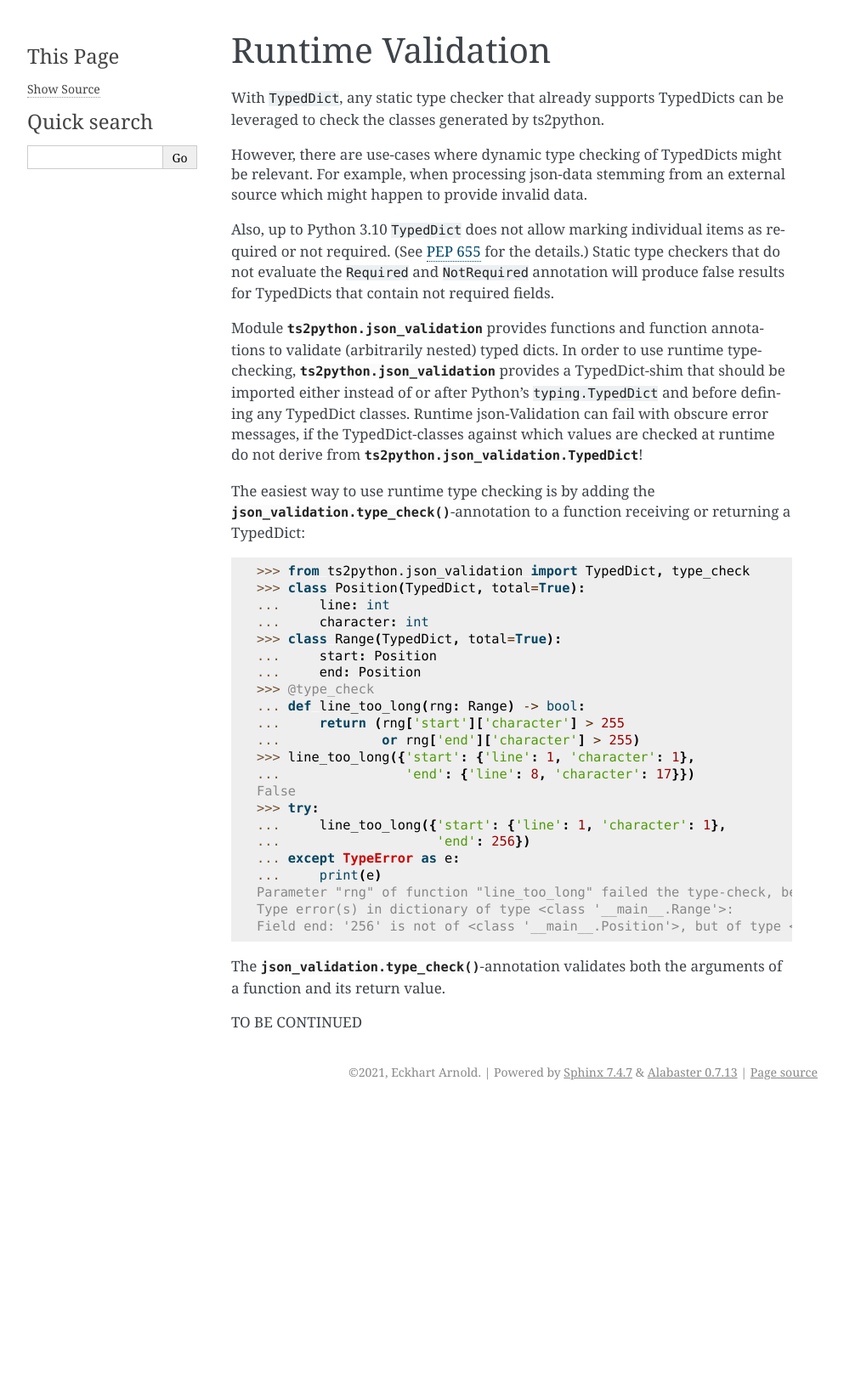
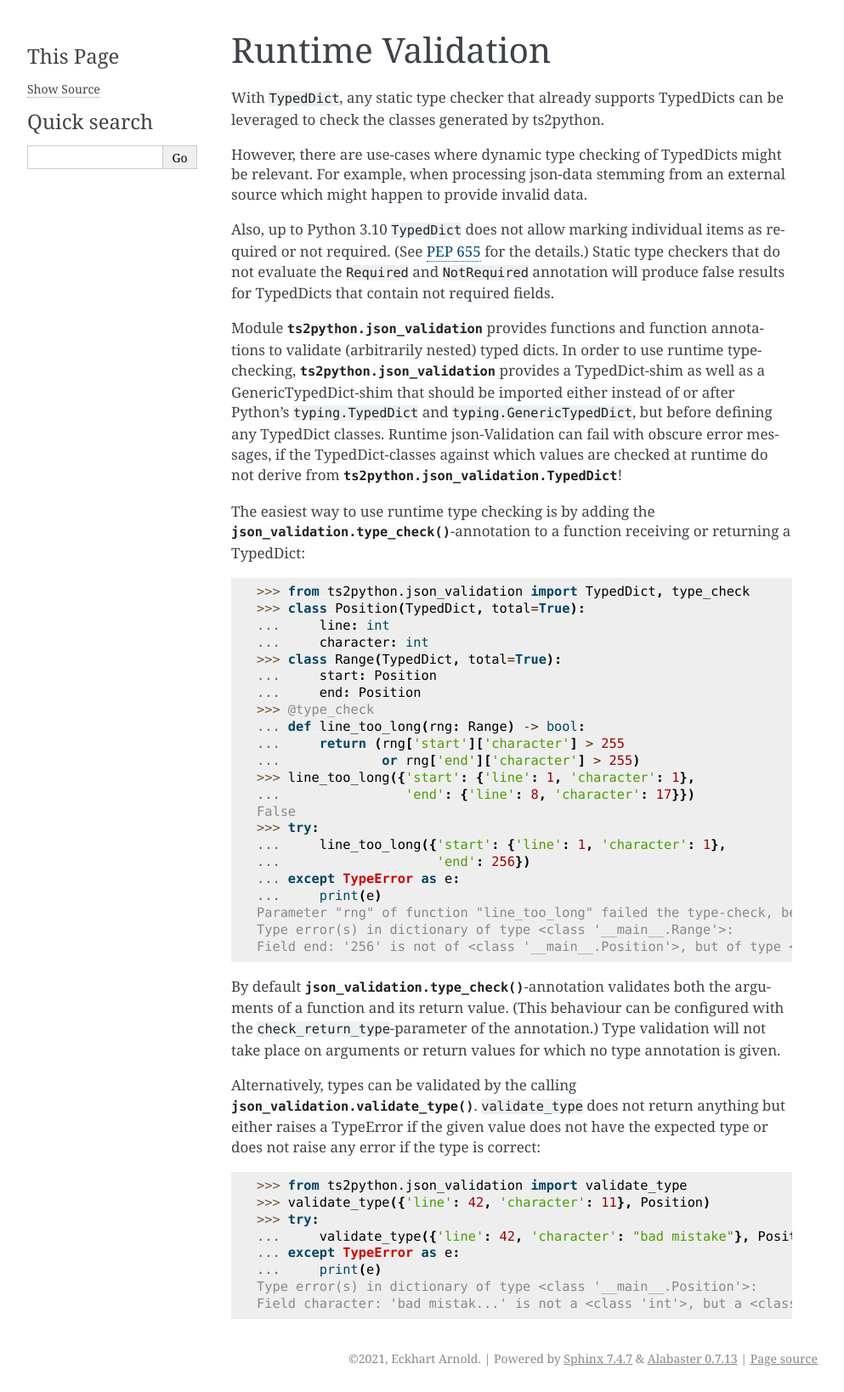
Before and after one commit to jecki/ts2python, a Sphinx documentation site: the page built from docs/Validation.rst, in a window 1280 px wide. Shown: the whole page at 85% size, without its empty margins (148-1141 px from the left). Built offline with Sphinx 7.4.7, drawn with Linux system fonts in a browser that asks for light colours; before the commit the page ends 1301 px from its top, so only the background shows below that.

Commit message:
documentation extended

```diff
--- a/docs/Validation.rst
+++ b/docs/Validation.rst
@@ -20,8 +20,9 @@ fields.
 Module :py:mod:`ts2python.json_validation` provides functions
 and function annotations to validate (arbitrarily nested) typed dicts.
 In order to use runtime type-checking, :py:mod:`ts2python.json_validation`
-provides a TypedDict-shim that should be imported either instead of
-or after Python's ``typing.TypedDict`` and before defining any
+provides a TypedDict-shim as well as a GenericTypedDict-shim that
+should be imported either instead of or after Python's ``typing.TypedDict``
+and ``typing.GenericTypedDict``, but before defining any
 TypedDict classes. Runtime json-Validation can fail with obscure
 error messages, if the TypedDict-classes against which values are
 checked at runtime do not derive from
@@ -55,10 +56,26 @@ receiving or returning a TypedDict::
     Type error(s) in dictionary of type <class '__main__.Range'>:
     Field end: '256' is not of <class '__main__.Position'>, but of type <class 'int'>
 
-The :py:func:`json_validation.type_check`-annotation validates
-both the arguments of a function and its return value.
+By default :py:func:`json_validation.type_check`-annotation validates
+both the arguments of a function and its return value. (This behaviour
+can be configured with the ``check_return_type``-parameter of the annotation.)
+Type validation will not take place on arguments or return values for which
+no type annotation is given.
 
-TO BE CONTINUED
+Alternatively, types can be validated by the calling
+:py:func:`json_validation.validate_type`. ``validate_type``
+does not return anything but either raises a TypeError if
+the given value does not have the expected type or does
+not raise any error if the type is correct::
+
+    >>> from ts2python.json_validation import validate_type
+    >>> validate_type({'line': 42, 'character': 11}, Position)
+    >>> try:
+    ...     validate_type({'line': 42, 'character': "bad mistake"}, Position)
+    ... except TypeError as e:
+    ...     print(e)
+    Type error(s) in dictionary of type <class '__main__.Position'>:
+    Field character: 'bad mistak...' is not a <class 'int'>, but a <class 'str'>
 
 
 .. _PEP 655: https://www.python.org/dev/peps/pep-0655/
```
